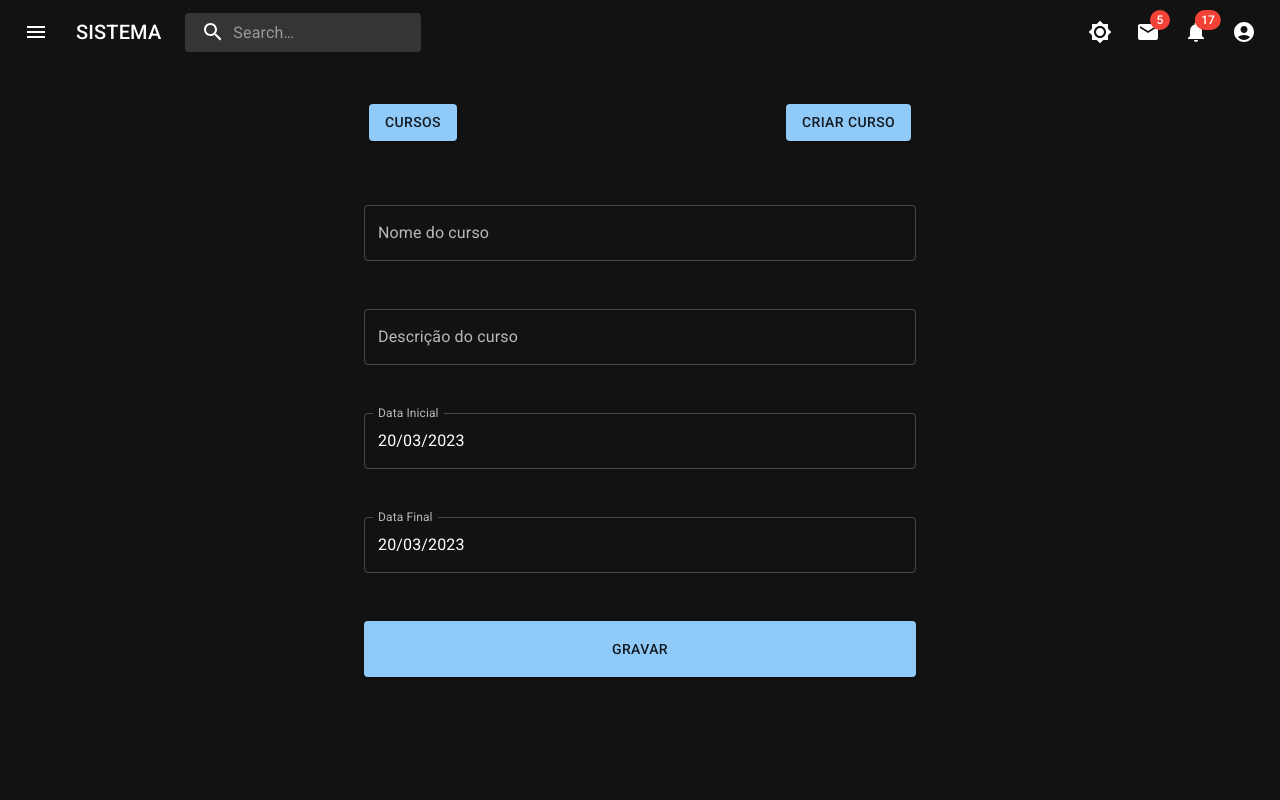
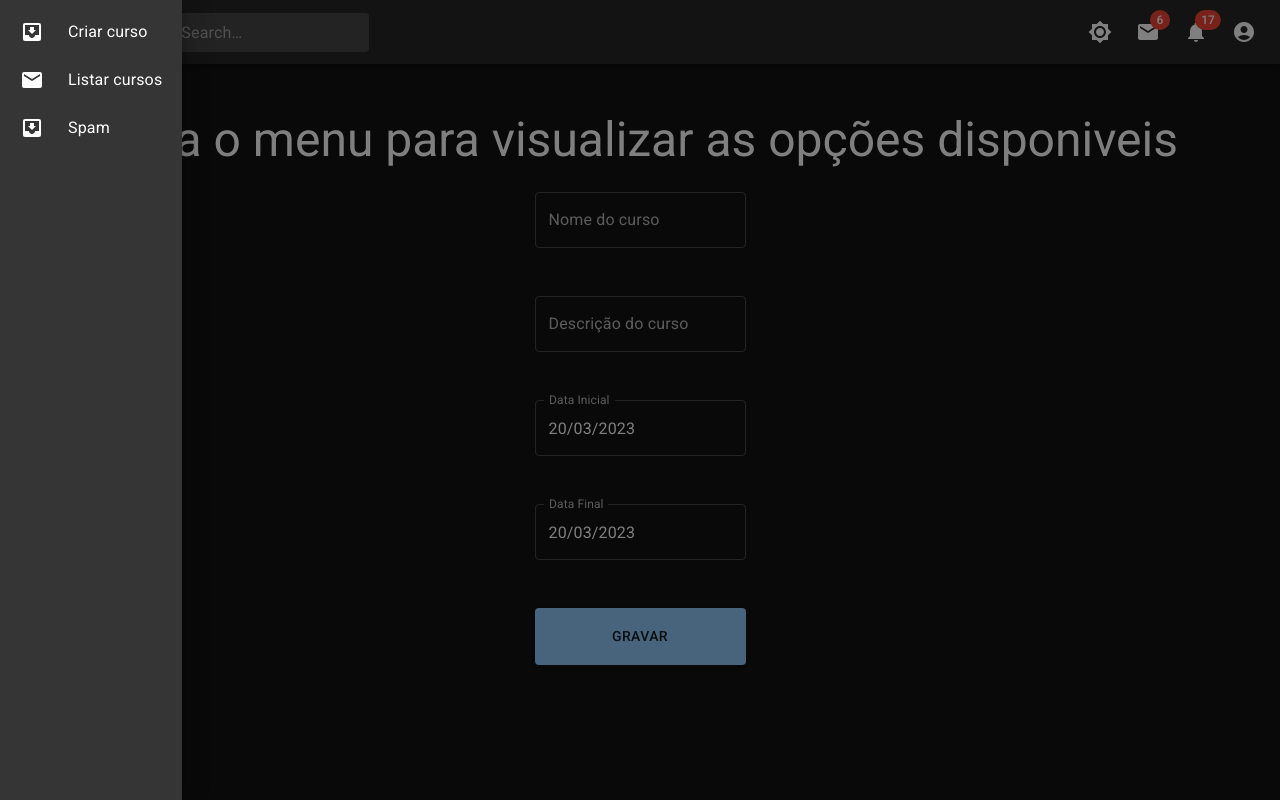
Before and after one commit to maiquel-mendes/frontend-curso-project, a React (Vite) app: page /cria-curso in a window 1280 px wide. Both pictures are taken after a click on the button 36 px from the left and 32 px from the top of the page. Built offline with nearby package versions, Linux system fonts and the light colour scheme.

Commit message:
modificacoes layout

```diff
--- a/src/App.jsx
+++ b/src/App.jsx
@@ -8,6 +8,7 @@ import GravaCursos from "./components/GravaCursos";
 import ListaCursos from "./components/ListaCursos";
 import Header from "./components/Header";
 import { Routes, Route } from "react-router-dom";
+import Home from "./components/Home";
 
 function App() {
   const [mode, setMode] = useState("dark");
@@ -20,14 +21,11 @@ function App() {
     <ThemeProvider theme={darkTheme}>
       <CssBaseline />
       <Routes>
-        <Route path="/" element={<Header mode={mode} setMode={setMode} />}>
+        <Route path="/" element={<Home mode={mode} setMode={setMode} />}>
           <Route path="lista-curso" element={<ListaCursos />} />
           <Route path="cria-curso" element={<GravaCursos />} />
         </Route>
       </Routes>
-      <Container>
-        <Box></Box>
-      </Container>
     </ThemeProvider>
   );
 }
--- a/src/components/GravaCursos.jsx
+++ b/src/components/GravaCursos.jsx
@@ -48,7 +48,7 @@ const GravaCursos = () => {
     <LocalizationProvider dateAdapter={AdapterDayjs} adapterLocale="pt-br">
       <Box display={"flex"} justifyContent="center">
         <Box
-          width={600}
+          maxWidth={600}
           component={"form"}
           display="flex"
           flexDirection={"column"}
--- a/src/components/Header.jsx
+++ b/src/components/Header.jsx
@@ -17,7 +17,7 @@ import MoreIcon from "@mui/icons-material/MoreVert";
 import Brightness7Icon from "@mui/icons-material/Brightness7";
 import Brightness4Icon from "@mui/icons-material/Brightness4";
 import { Outlet } from "react-router-dom";
-import { Button } from "@mui/material";
+import { Button, Drawer } from "@mui/material";
 import { Link } from "react-router-dom";
 import { useNavigate } from "react-router-dom";
 import { Container } from "@mui/material";
@@ -78,6 +78,12 @@ export default function Header({
 
   const navigate = useNavigate();
 
+  // const handleDrawer = () => {
+  //   return (
+
+  //   );
+  // };
+
   const handleProfileMenuOpen = (event) => {
     setAnchorEl(event.currentTarget);
   };
@@ -136,7 +142,7 @@ export default function Header({
     >
       <MenuItem>
         <IconButton size="large" aria-label="show 4 new mails" color="inherit">
-          <Badge badgeContent={8} color="error">
+          <Badge badgeContent={5} color="error">
             <MailIcon />
           </Badge>
         </IconButton>
@@ -153,6 +159,17 @@ export default function Header({
           </Badge>
         </IconButton>
         <p>Alertas</p>
+      </MenuItem>
+      <MenuItem
+        onClick={() => {
+          setMode((mode) => (mode === "light" ? "dark" : "light"));
+          console.log(mode);
+        }}
+      >
+        <IconButton size="large" color="inherit">
+          {mode === "dark" ? <Brightness7Icon /> : <Brightness4Icon />}
+        </IconButton>
+        <p>Tema</p>
       </MenuItem>
       <MenuItem onClick={handleProfileMenuOpen}>
         <IconButton
@@ -186,7 +203,8 @@ export default function Header({
           variant="h6"
           noWrap
           component="div"
-          sx={{ display: { xs: "none", sm: "block" } }}
+          onClick={() => navigate("/")}
+          sx={{ display: { xs: "none", sm: "block" }, cursor: "pointer" }}
         >
           SISTEMA
         </Typography>
@@ -216,7 +234,7 @@ export default function Header({
             aria-label="show 4 new mails"
             color="inherit"
           >
-            <Badge badgeContent={5} color="error">
+            <Badge badgeContent={6} color="error">
               <MailIcon />
             </Badge>
           </IconButton>
@@ -256,19 +274,6 @@ export default function Header({
         {renderMobileMenu}
         {renderMenu}
       </Toolbar>
-      <Box display={"flex"} justifyContent="space-evenly" p={5}>
-        <Button
-          type="button"
-          variant="contained"
-          onClick={() => navigate("lista-curso")}
-        >
-          Cursos
-        </Button>
-        <Button variant="contained" onClick={() => navigate("cria-curso")}>
-          Criar Curso
-        </Button>
-      </Box>
-      <Outlet />
     </React.Fragment>
   );
 }
--- /dev/null
+++ b/src/components/Home.jsx
@@ -0,0 +1,116 @@
+import * as React from "react";
+import {
+  createTheme,
+  styled,
+  ThemeProvider,
+  useTheme,
+} from "@mui/material/styles";
+import Box from "@mui/material/Box";
+import MuiDrawer from "@mui/material/Drawer";
+import MuiAppBar from "@mui/material/AppBar";
+import Toolbar from "@mui/material/Toolbar";
+import List from "@mui/material/List";
+import CssBaseline from "@mui/material/CssBaseline";
+import Typography from "@mui/material/Typography";
+import Divider from "@mui/material/Divider";
+import IconButton from "@mui/material/IconButton";
+import MenuIcon from "@mui/icons-material/Menu";
+import ChevronLeftIcon from "@mui/icons-material/ChevronLeft";
+import ChevronRightIcon from "@mui/icons-material/ChevronRight";
+import ListItem from "@mui/material/ListItem";
+import ListItemButton from "@mui/material/ListItemButton";
+import ListItemIcon from "@mui/material/ListItemIcon";
+import ListItemText from "@mui/material/ListItemText";
+import InboxIcon from "@mui/icons-material/MoveToInbox";
+import MailIcon from "@mui/icons-material/Mail";
+import Header from "./Header";
+import { Outlet, useNavigate } from "react-router-dom";
+import { AppBar, Button, Drawer } from "@mui/material";
+
+const drawerWidth = 240;
+
+export default function Home({ mode, setMode }) {
+  const theme = useTheme();
+  const [open, setOpen] = React.useState(false);
+
+  const navigate = useNavigate();
+
+  const handleDrawerOpen = () => {
+    console.log(teste);
+    setOpen(true);
+  };
+
+  const handleDrawerClose = () => {
+    setOpen(false);
+  };
+
+  const DrawerHeader = styled("div")(({ theme }) => ({
+    display: "flex",
+    alignItems: "center",
+    justifyContent: "flex-end",
+    padding: theme.spacing(0, 1),
+    // necessary for content to be below app bar
+    ...theme.mixins.toolbar,
+  }));
+  const teste = window.innerWidth <= 900 ? "bottom" : "left";
+  return (
+    <Box sx={{ display: "flex" }}>
+      <CssBaseline />
+      <AppBar open={open}>
+        <Header
+          mode={mode}
+          setMode={setMode}
+          handleDrawerClose={handleDrawerClose}
+          handleDrawerOpen={handleDrawerOpen}
+          open={open}
+          setOpen={setOpen}
+          drawerWidth={drawerWidth}
+        />
+      </AppBar>
+      {/* <Drawer variant="permanent" open={open}> */}
+      <Drawer anchor={teste} onClick={handleDrawerClose} open={open}>
+        <List>
+          {[
+            { name: "Criar curso", link: "cria-curso" },
+            { name: "Listar cursos", link: "lista-curso" },
+            { name: "Spam", link: "login" },
+          ].map((item, index) => (
+            <ListItem key={item.name} disablePadding sx={{ display: "block" }}>
+              <ListItemButton
+                sx={{
+                  minHeight: 48,
+                  justifyContent: open ? "initial" : "center",
+                  px: 2.5,
+                }}
+                onClick={() => navigate(item.link)}
+              >
+                <ListItemIcon
+                  sx={{
+                    minWidth: 0,
+                    mr: open ? 3 : "auto",
+                    justifyContent: "center",
+                  }}
+                >
+                  {index % 2 === 0 ? <InboxIcon /> : <MailIcon />}
+                </ListItemIcon>
+                <ListItemText
+                  primary={item.name}
+                  sx={{ opacity: open ? 1 : 0 }}
+                />
+              </ListItemButton>
+            </ListItem>
+          ))}
+        </List>
+      </Drawer>
+      {/* </Drawer> */}
+
+      <Box component="main" sx={{ flexGrow: 1, p: 3, m: 3 }} open={open}>
+        <DrawerHeader />
+        <Typography align="center" variant="h3">
+          Abra o menu para visualizar as opções disponiveis
+        </Typography>
+        <Outlet />
+      </Box>
+    </Box>
+  );
+}
--- a/src/components/ListaCursos.jsx
+++ b/src/components/ListaCursos.jsx
@@ -3,7 +3,15 @@ import axios from "axios";
 import LoadingButton from "@mui/lab/LoadingButton";
 import SaveIcon from "@mui/icons-material/Save";
 import { useState } from "react";
-import { Box } from "@mui/material";
+import {
+  Box,
+  Button,
+  Card,
+  CardActions,
+  CardContent,
+  Grid,
+  Typography,
+} from "@mui/material";
 import Table from "@mui/material/Table";
 import TableBody from "@mui/material/TableBody";
 import TableCell from "@mui/material/TableCell";
@@ -39,6 +47,36 @@ const ListaCursos = () => {
   //     pega();
   //   }, []);
 
+  function BasicCard({ row }) {
+    return (
+      <>
+        {/* {result.map((row) => ( */}
+        <Card key={row.title} sx={{ minWidth: 300, maxWidth: 300 }}>
+          <CardContent>
+            <Typography variant="h5" component="div">
+              {row.title}
+            </Typography>
+            <Typography sx={{ mb: 1.5 }} color="text.secondary">
+              {row.body}
+            </Typography>
+            <Typography variant="body2">
+              Inicio {row.dataInicio}
+              <br />
+              Fim {row.dataFim}
+              <br />
+              <br />
+              {row["participantes"].map((item) => ` ${item.user.name},`)}
+            </Typography>
+          </CardContent>
+          <CardActions>
+            <Button size="small">Learn More</Button>
+          </CardActions>
+        </Card>
+        {/* ))} */}
+      </>
+    );
+  }
+
   return (
     <Box>
       <Box m={2} display={"flex"} justifyContent="center">
@@ -52,7 +90,7 @@ const ListaCursos = () => {
           Listar Cursos
         </LoadingButton>
       </Box>
-      <TableContainer
+      {/* <TableContainer
         sx={{ display: result.length === 0 ? "none" : "" }}
         component={Paper}
       >
@@ -87,7 +125,20 @@ const ListaCursos = () => {
             ))}
           </TableBody>
         </Table>
-      </TableContainer>
+      </TableContainer> */}
+      <Box>
+        <Grid
+          container
+          spacing={{ xs: 2, md: 2 }}
+          columns={{ xs: 2, sm: 8, md: 12 }}
+        >
+          {result.map((row) => (
+            <Grid item xs={4} sm={4} md={4} key={row.title}>
+              <BasicCard row={row} />
+            </Grid>
+          ))}
+        </Grid>
+      </Box>
     </Box>
   );
 };
```
